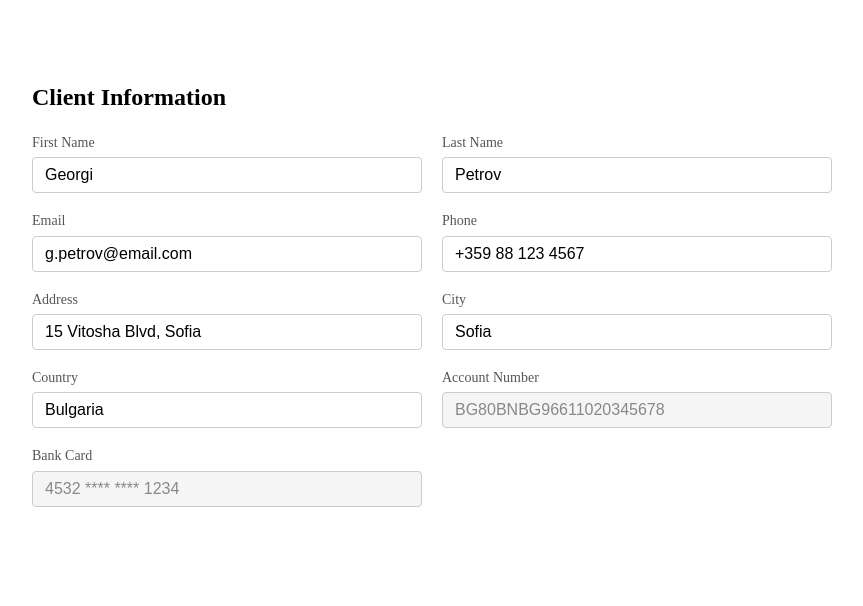
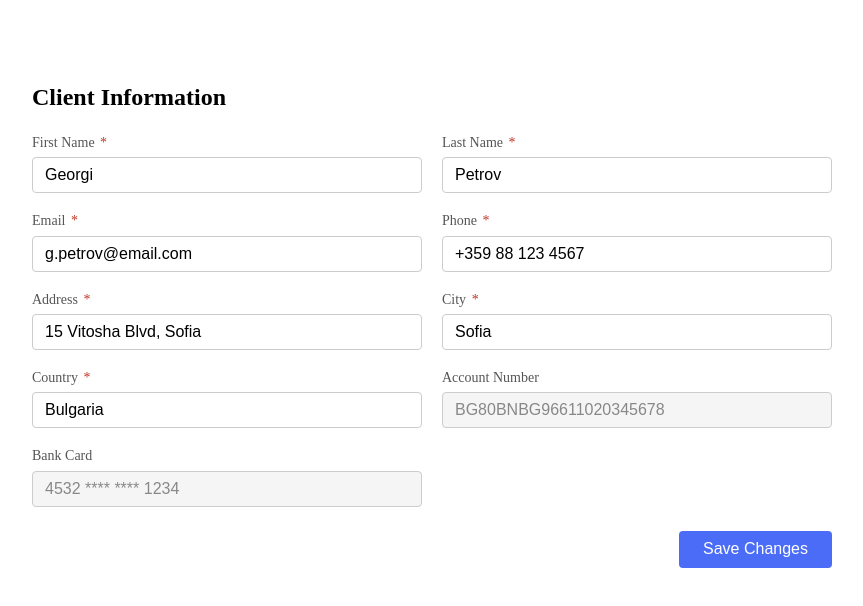
Before and after one commit to AntKovachev/CodixTask, an Angular app in the folder take-home-ui/: page /client in a window 1280 px wide. Shown: the top 606 px of the page, without its empty margins (208-1071 px from the left). Built offline with nearby package versions, Linux system fonts and the light colour scheme.

Commit message:
Add validation for client form fields
Fixes #9

```diff
--- a/take-home-ui/src/app/config/config.ts
+++ b/take-home-ui/src/app/config/config.ts
@@ -5,16 +5,18 @@ export interface ClientFieldConfig {
   label: string;
   type: 'text' | 'email' | 'tel';
   readonly: boolean;
+  required?: boolean;
+  minLength?: number;
 }
 
 export const CLIENT_FIELD_CONFIG: ClientFieldConfig[] = [
-  { key: 'name',          label: 'First Name',      type: 'text',  readonly: false },
-  { key: 'secondName',    label: 'Last Name',        type: 'text',  readonly: false },
-  { key: 'email',         label: 'Email',            type: 'email', readonly: false },
-  { key: 'phone',         label: 'Phone',            type: 'tel',   readonly: false },
-  { key: 'address',       label: 'Address',          type: 'text',  readonly: false },
-  { key: 'city',          label: 'City',             type: 'text',  readonly: false },
-  { key: 'country',       label: 'Country',          type: 'text',  readonly: false },
-  { key: 'accountNumber', label: 'Account Number',   type: 'text',  readonly: true  },
-  { key: 'bankCard',      label: 'Bank Card',        type: 'text',  readonly: true  },
+  { key: 'name',          label: 'First Name',     type: 'text',  readonly: false, required: true },
+  { key: 'secondName',    label: 'Last Name',      type: 'text',  readonly: false, required: true },
+  { key: 'email',         label: 'Email',          type: 'email', readonly: false, required: true },
+  { key: 'phone',         label: 'Phone',          type: 'tel',   readonly: false, required: true, minLength: 7 },
+  { key: 'address',       label: 'Address',        type: 'text',  readonly: false, required: true },
+  { key: 'city',          label: 'City',           type: 'text',  readonly: false, required: true },
+  { key: 'country',       label: 'Country',        type: 'text',  readonly: false, required: true },
+  { key: 'accountNumber', label: 'Account Number', type: 'text',  readonly: true  },
+  { key: 'bankCard',      label: 'Bank Card',      type: 'text',  readonly: true  },
 ];
--- a/take-home-ui/src/app/pages/client/client.component.css
+++ b/take-home-ui/src/app/pages/client/client.component.css
@@ -46,6 +46,46 @@ input.readonly {
   cursor: not-allowed;
 }
 
+.required-mark {
+  color: #c0392b;
+  margin-left: 2px;
+}
+
+input.invalid {
+  border-color: #c0392b;
+}
+
+.field-error {
+  font-size: 0.75rem;
+  color: #c0392b;
+}
+
+.form-actions {
+  margin-top: 1.5rem;
+  display: flex;
+  justify-content: flex-end;
+}
+
+button[type='submit'] {
+  padding: 0.6rem 1.5rem;
+  background: #4a6cf7;
+  color: white;
+  border: none;
+  border-radius: 4px;
+  font-size: 1rem;
+  cursor: pointer;
+  transition: background 0.2s;
+}
+
+button[type='submit']:hover:not(:disabled) {
+  background: #3a5ce5;
+}
+
+button[type='submit']:disabled {
+  background: #aaa;
+  cursor: not-allowed;
+}
+
 .loading {
   text-align: center;
   padding: 2rem;
--- a/take-home-ui/src/app/pages/client/client.component.html
+++ b/take-home-ui/src/app/pages/client/client.component.html
@@ -13,17 +13,37 @@
       <div class="form-grid">
         @for (field of fields; track field.key) {
           <div class="form-field">
-            <label [for]="field.key">{{ field.label }}</label>
+            <label [for]="field.key">
+              {{ field.label }}
+              @if (field.required) {<span class="required-mark">*</span>}
+            </label>
             <input
+              #input="ngModel"
               [id]="field.key"
               [name]="field.key"
               [type]="field.type"
               [(ngModel)]="client[field.key]"
               [readonly]="field.readonly"
               [class.readonly]="field.readonly"
+              [class.invalid]="input.touched && input.invalid"
+              [required]="field.required ?? false"
+              [email]="field.type === 'email'"
+              [minlength]="field.minLength ?? null"
             />
+            @if (input.touched && input.errors?.['required']) {
+              <span class="field-error">{{ field.label }} is required</span>
+            }
+            @if (input.touched && input.errors?.['email']) {
+              <span class="field-error">Please enter a valid email address</span>
+            }
+            @if (input.touched && input.errors?.['minlength']) {
+              <span class="field-error">{{ field.label }} must be at least {{ field.minLength }} characters</span>
+            }
           </div>
         }
+      </div>
+      <div class="form-actions">
+        <button type="submit" [disabled]="clientForm.invalid">Save Changes</button>
       </div>
     </form>
   </div>
```
